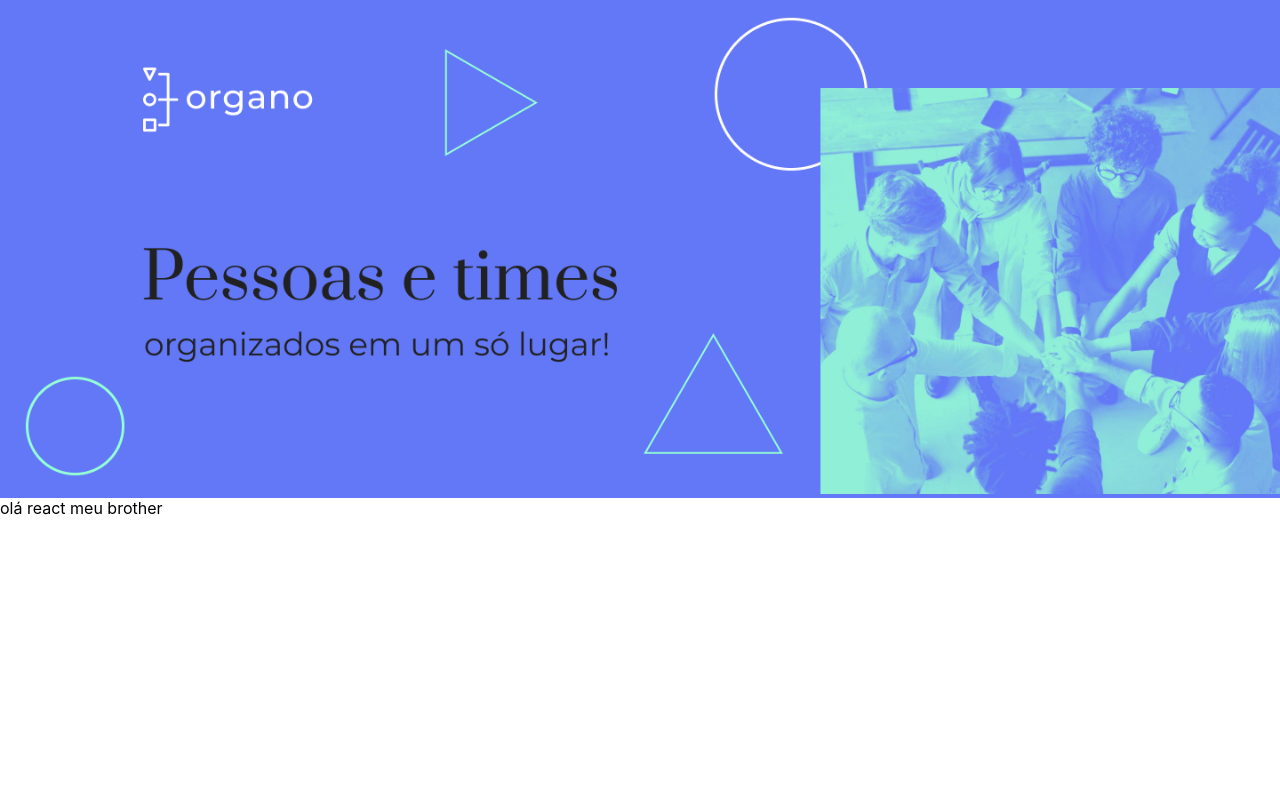
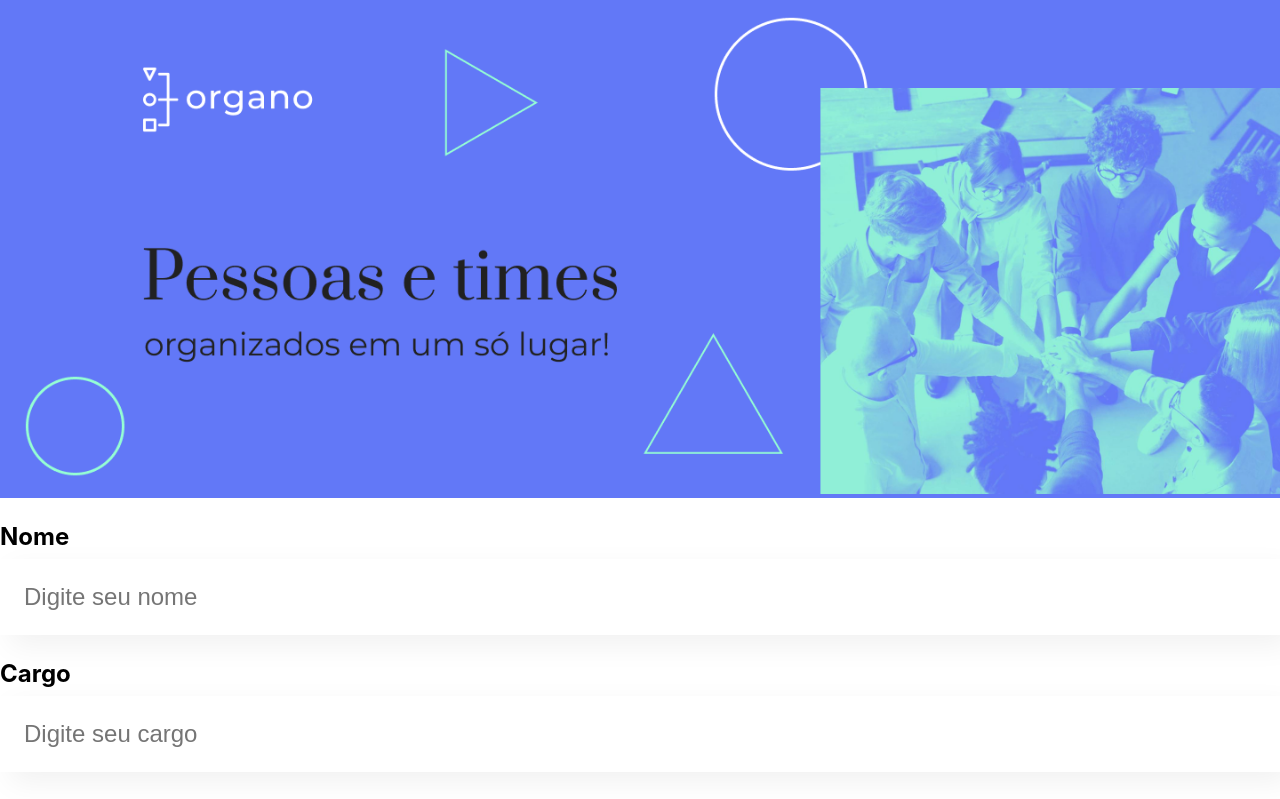
Before and after one commit to GabrielTrigueiro/organo, a React (Create React App) app: page / in a window 1280 px wide. Shown: the top 799 px of the page. Built offline with nearby package versions, Linux system fonts and the light colour scheme.

Commit message:
campo de texto

```diff
--- a/src/App.js
+++ b/src/App.js
@@ -1,10 +1,14 @@
-import Banner from './componentes/Banner/Banner';
+import Banner from './componentes/Banner';
+import CampoTexto from './componentes/CampoTexto';
 
 function App() {
   return (
     <div>
       <Banner/>
-      olá react meu brother
+      <CampoTexto label="Nome" placeHolder="Digite seu nome"/>
+      <CampoTexto label="Cargo"  placeHolder="Digite seu cargo"/>
+      <CampoTexto label="Imagem"  placeHolder="Digite o endereço da sua imagem"/>
+      <CampoTexto label="Time"  placeHolder="Digite seu time"/>
     </div>
   );
 }
--- /dev/null
+++ b/src/componentes/CampoTexto/CampoTexto.css
@@ -0,0 +1,20 @@
+.campo-texto {
+  margin: 24px 0;
+}
+
+.campo-texto label {
+  display: block;
+  margin-bottom: 8px;
+  font-size: 24px;
+  font-weight: bold;
+}
+
+.campo-texto input {
+  background-color: #fff;
+  box-shadow: 10px 10px 30px rgba(0, 0, 0, 0.06);
+  width: 100%;
+  border: none;
+  font-size: 24px;
+  padding: 24px;
+  box-sizing: border-box;
+}
--- /dev/null
+++ b/src/componentes/CampoTexto/index.js
@@ -0,0 +1,12 @@
+import './CampoTexto.css'
+
+const CampoTexto = ({label, placeHolder}) => {
+  return (
+    <div className="campo-texto">
+      <label>{label}</label>
+      <input placeholder={placeHolder}/>
+    </div>
+  );
+}
+
+export default CampoTexto;
```
Also changed, not shown: src/componentes/Banner/index.js (renamed from src/componentes/Banner/Banner.js).
